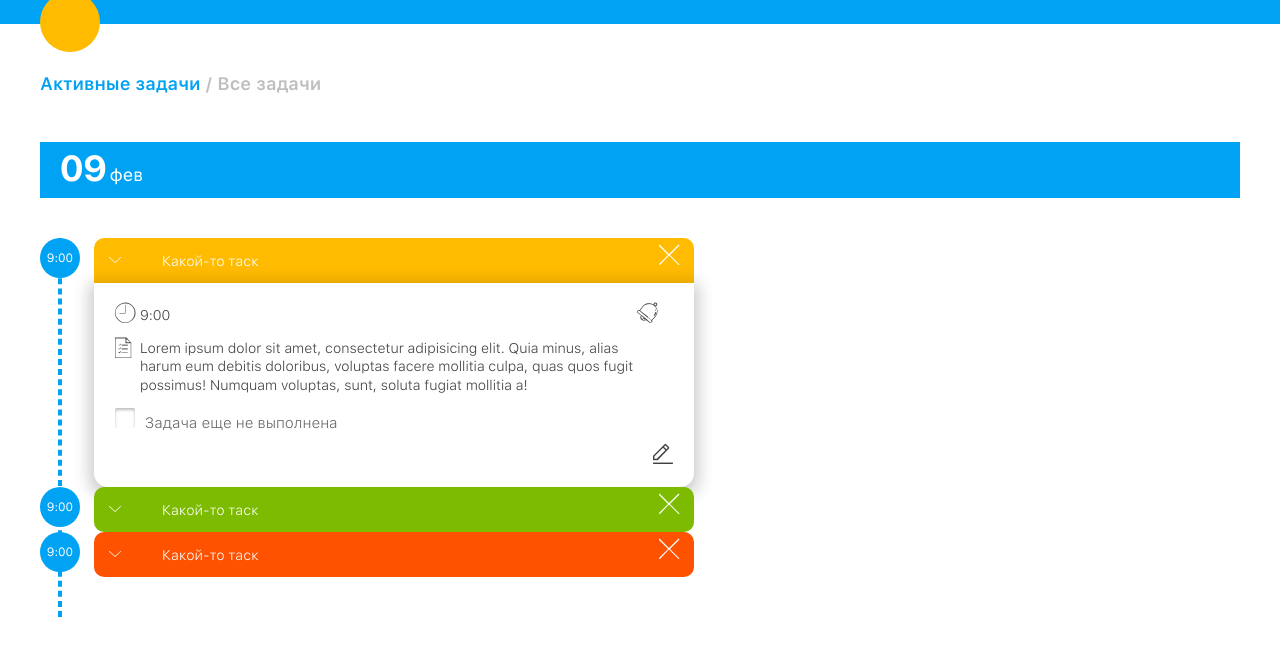
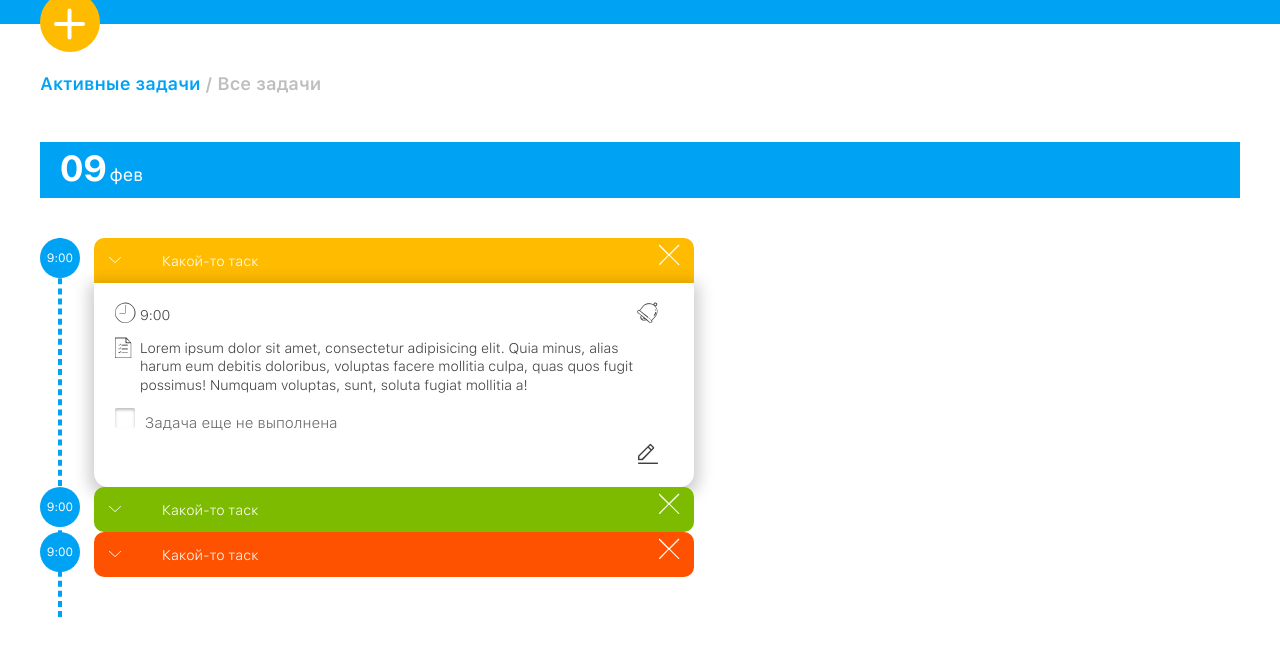
Before and after one commit to khramovw/task, a website: page app/index.html in a window 1280 px wide. Shown: the part 76-732 px from the top of the page. Drawn offline with Linux system fonts and the light colour scheme.

Commit message:
task add

```diff
--- a/app/css/style.css
+++ b/app/css/style.css
@@ -266,6 +266,23 @@
   -webkit-transform: translateY(55%);
       -ms-transform: translateY(55%);
           transform: translateY(55%); }
+  .add-task span {
+    display: inline-block;
+    width: 31px;
+    height: 4px;
+    -webkit-border-radius: 5px;
+            border-radius: 5px;
+    background: #fff;
+    position: absolute;
+    -webkit-transform: rotate(0deg);
+        -ms-transform: rotate(0deg);
+            transform: rotate(0deg);
+    top: 50%;
+    left: 24%; }
+    .add-task span + span {
+      -webkit-transform: rotate(90deg);
+          -ms-transform: rotate(90deg);
+              transform: rotate(90deg); }
 
 .user-nav {
   font-size: 3em;
@@ -412,7 +429,11 @@
       -webkit-box-pack: end;
       -webkit-justify-content: flex-end;
           -ms-flex-pack: end;
-              justify-content: flex-end; }
+              justify-content: flex-end;
+      margin-right: 15px;
+      cursor: pointer; }
+      .task .task-content-wrap .task-edit-row .icon-edit {
+        display: block; }
 
 .to-do-time {
   height: 3.3333em;
```
Also changed, not shown: app/task-edit.html (added), dist/sass/_layout.scss.
